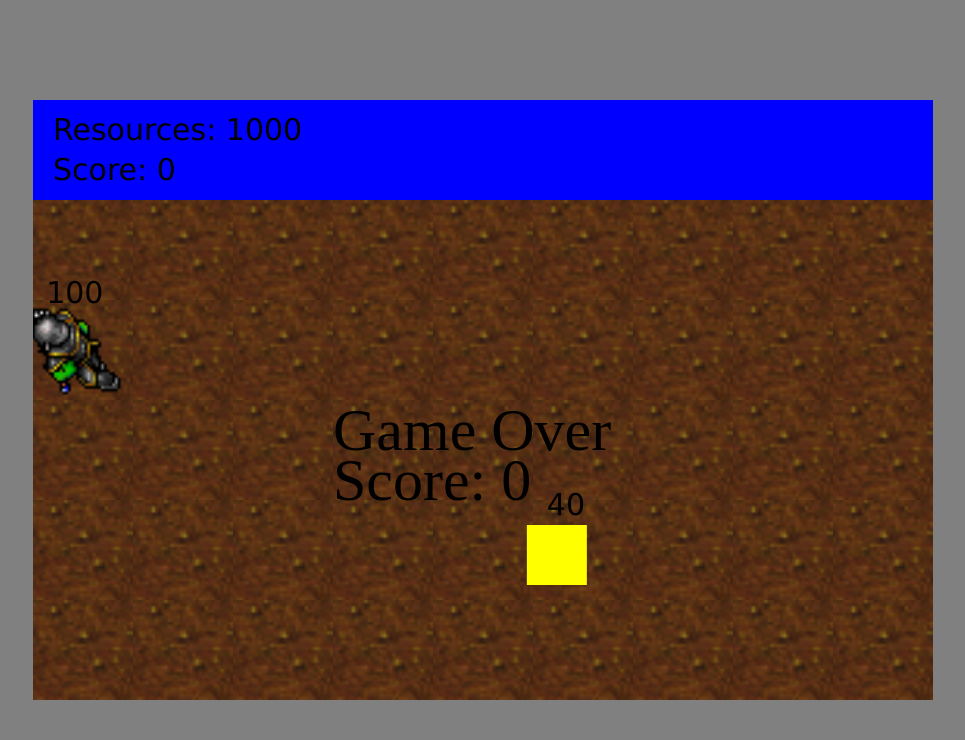
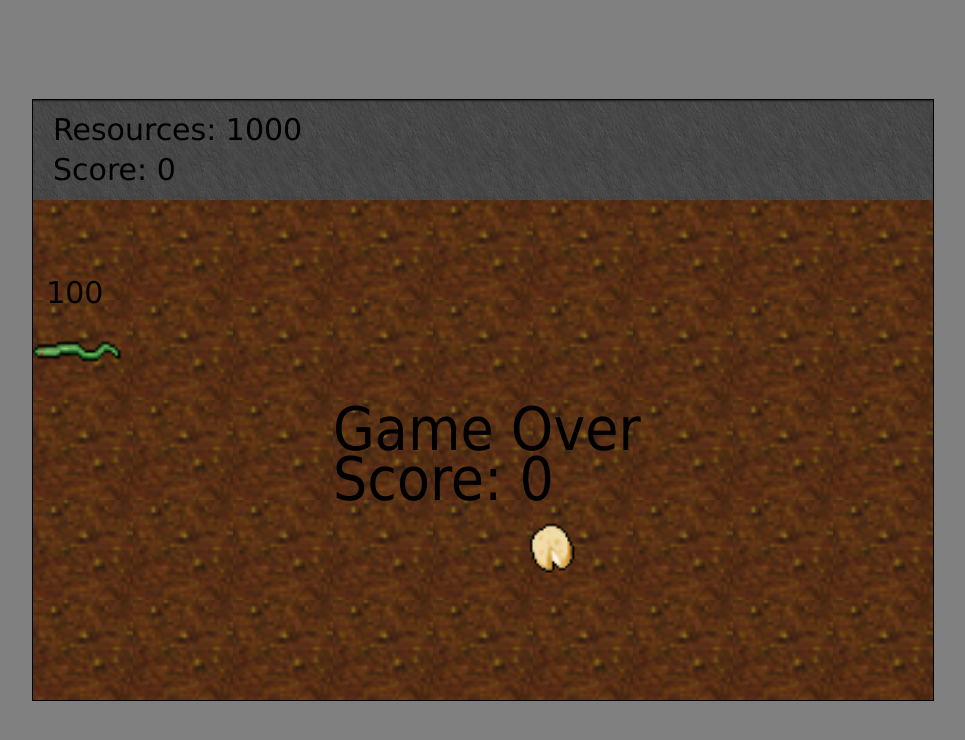
Before and after one commit to Joaomolin/Rookgaard-Defense, a plain HTML site: page index.html in a window 1280 px wide. Shown: the whole page, without its empty margins (157-1122 px from the left). Drawn offline with Linux system fonts and the light colour scheme.

Commit message:
Moar assets

```diff
--- a/index.html
+++ b/index.html
@@ -9,10 +9,14 @@
     <link href="https://fonts.googleapis.com/css2?family=Roboto+Mono:ital,wght@1,600&display=swap" rel="stylesheet">
     <link rel="stylesheet" href="style.css">
     <title>Destroyerrr</title>
-
+    <style>
+        .canvas {
+            border: 1px solid #000;
+        }
+    </style>
 </head>
 <body>
-    <canvas id="canvas"> </canvas>
+    <canvas class="canvas" id="canvas"> </canvas>
 
     <script src="script.js" type="module"> </script>
 
--- a/objects/enemy.js
+++ b/objects/enemy.js
@@ -16,7 +16,7 @@ export class Enemy {
         this.maxHealth = this.health;
 
         //newSPrite
-        this.sprite = new Sprite(0);
+        this.sprite = new Sprite(5);
     }
 
     update(frame){
--- a/objects/powerUp.js
+++ b/objects/powerUp.js
@@ -1,4 +1,5 @@
 import { Globals, Resources } from "../globals.js";
+import { Sprite } from "../sprite.js";
 import { FloatingMessage } from "./floatingMessage.js";
 
 const powerUps = [];
@@ -9,16 +10,13 @@ export class PowerUp {
         this.ctx = ctx;
         this.x = Math.random() * (canvas.width - Globals.cellSize);
         this.y = (Math.floor(Math.random() * 5) + 1) * Globals.cellSize + 25;
-        this.width = Globals.cellSize * 0.6;
-        this.height = Globals.cellSize * 0.6;
+        this.width = 50;
+        this.height = 50;
         this.amount = popValues[Math.floor(Math.random() * popValues.length)];
+        this.sprite = new Sprite(4);
     }
     draw(){
-        this.ctx.fillStyle = 'yellow';
-        this.ctx.fillRect(this.x, this.y, this.width, this.height);
-        this.ctx.fillStyle = 'black';
-        this.ctx.font = '30px Verdana';
-        this.ctx.fillText(this.amount, this.x + 20, this.y - 10);
+        this.sprite.draw(this.ctx, this.x - 10, this.y - 10, this.width + 25, this.height + 25);
     }
 }
 
--- a/script.js
+++ b/script.js
@@ -28,10 +28,13 @@ const enemyPos = [];
 
 
 
+
+const bg = new Image();
+bg.src = "assets/bghorizontal.png";
 //Board
 const controlsBar = {
     width: canvas.width,
-    height: Globals.cellSize
+    height: 130,
 };
 
 class Cell {
@@ -104,7 +107,7 @@ function handleGameStatus(){
 
     if (Globals.gameOver){
         ctx.fillStyle = 'black';
-        ctx.font = '60px Roboto Mono';
+        ctx.font = '60px Tahoma';
         ctx.fillText('Game Over', 300, 350);
         ctx.fillText(`Score: ${Resources.score}`, 300, 400);
 
@@ -122,15 +125,25 @@ function animate(){
     //
     ctx.clearRect(0, 0, canvas.width, canvas.height);
     //
-    ctx.fillStyle = 'blue';
-    ctx.fillRect(0, 0, controlsBar.width, controlsBar.height);
+    //ctx.fillStyle = 'blue';
+    //ctx.fillRect(0, 0, controlsBar.width, controlsBar.height);
+    ctx.drawImage(  bg,
+                    0,
+                    0,
+                    900,
+                    100,
+                    0,
+                    0,
+                    controlsBar.width,
+                    controlsBar.height);
+
 
     //Game
     handleGameGrid();
-    handlePowerUp(ctx, canvas, frame, mouse, floatingMessages, collision);
     handleDefenders(defenders, enemies, enemyPos, projectiles, frame, collision);
     handleProjectiles(projectiles, enemies, collision);
     handleEnemies(ctx, frame, enemies, enemyPos);
+    handlePowerUp(ctx, canvas, frame, mouse, floatingMessages, collision);
     handleGameStatus();
     handleFloatingMessages();
 
--- a/sprite.js
+++ b/sprite.js
@@ -46,11 +46,24 @@ function getSprite(i, self){
         break;
         case 2:
             sprite.src = "assets/Ground1.png";
-            self.maxFrame = 0;
+        break;
+        case 3:
+            sprite.src = "assets/bghorizontal.png";
+            break;
+        case 4:
+            sprite.src = "assets/queijo.png";
+        break;
+        case 5:
+            sprite.src = "assets/cobra.png";
+            self.maxFrame = 1;
+        break;
+        case 6:
+            sprite.src = "assets/teleport.png";
+            self.maxFrame = 7;
+            self.spriteSpeed = 5
         break;
         case 10:
             sprite.src = "assets/Arrow.png";
-            self.maxFrame = 0;
         break;
         case 11:
             sprite.src = "assets/MinoArcher.png";
```
Also changed, not shown: assets/getTibiaSprites.html (+3 -0 lines), assets/bghorizontal.png (added), assets/coblestone.png (added), assets/cobra.png (added), assets/queijo.png (added), assets/teleport.png (added), assets/tibiaBG.png (added).
